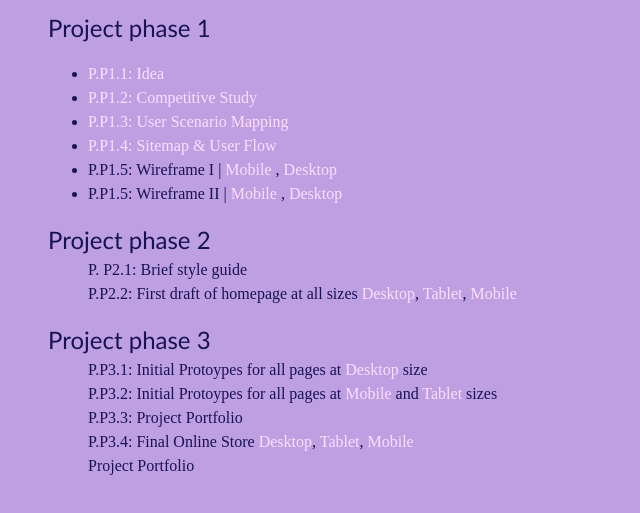
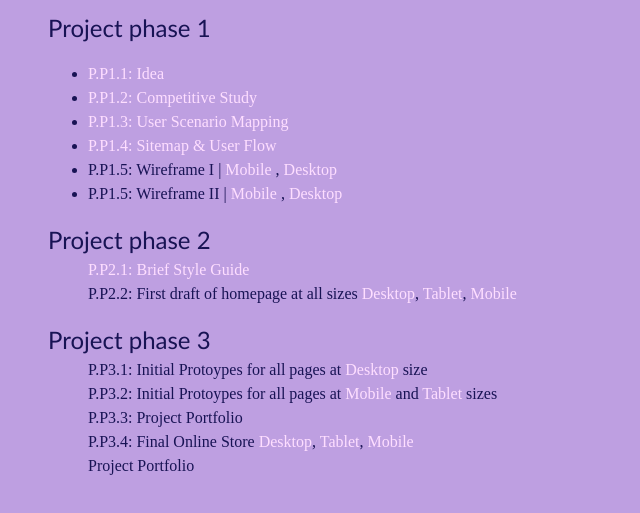
Before and after one commit to jess-huynh/avt415, a plain HTML site: page index.html in a window 1280 px wide. Shown: the part 521-1034 px from the top of the page, without its empty margins (0-640 px from the left). Drawn offline with Linux system fonts and the light colour scheme.

Commit message:
Add files via upload

```diff
--- a/index.html
+++ b/index.html
@@ -34,7 +34,7 @@
 			</dl>
 			<dl>
 				<dt>Project phase 2</dt>
-			<dd>P. P2.1: Brief style guide
+			<dd><a href="https://xd.adobe.com/view/6617a569-5f71-4160-8b08-a1ab12d14ee0-3344/">P.P2.1: Brief Style Guide</a></dd>
 			</dd>
 			<dd>P.P2.2: First draft of homepage at all sizes <a href="#">Desktop</a>, <a href="#"> Tablet</a>, <a href="#"> Mobile</a> </dd>
 			</dl>
```
